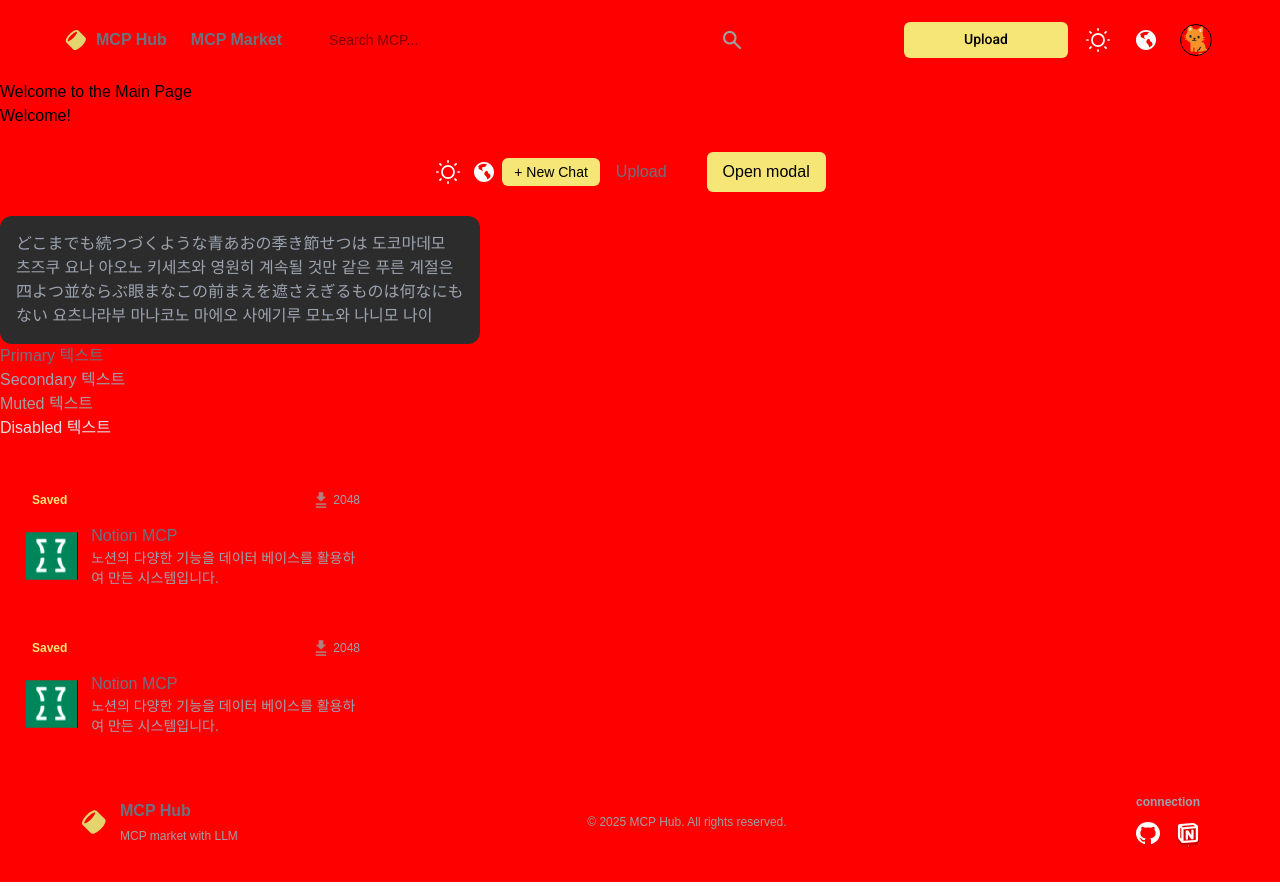
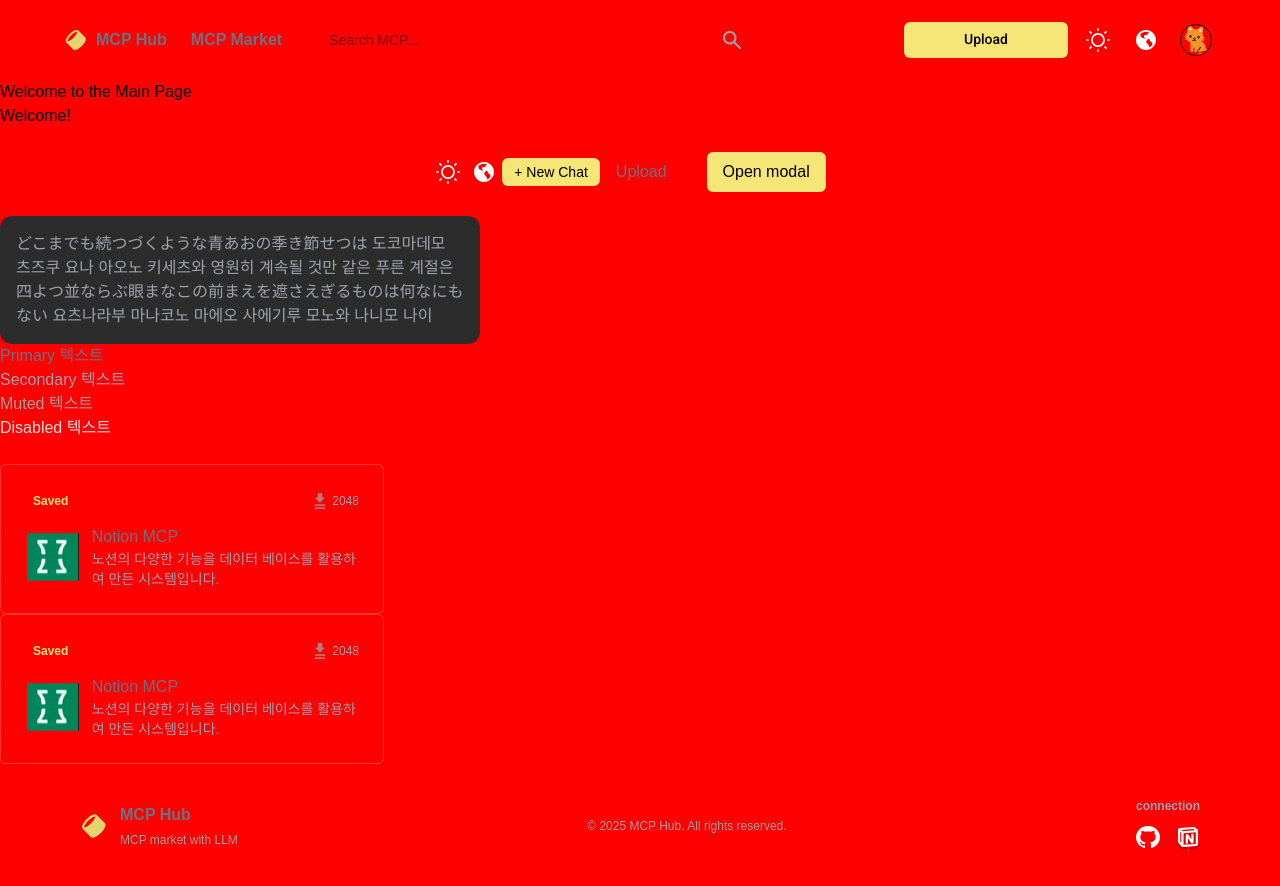
Before and after one commit to 8LOWUP/mcp-hub-FE, a Next.js app: page /en in a window 1280 px wide. Built offline with nearby package versions, Linux system fonts and the light colour scheme; a web font is replaced by a local one.

Commit message:
:sparkles:feat: mcp 카드 테두리 설정, 호버 적용

```diff
--- a/src/components/container/McpCard.tsx
+++ b/src/components/container/McpCard.tsx
@@ -26,9 +26,14 @@
         <Link
             href={`/mcp/${id}`}
             className={clsx(
-                "flex flex-col p-6 justify-items-center items-center w-full max-w-sm bg-surface-1 rounded-md",
+                "flex flex-col p-6 justify-items-center items-center w-full max-w-sm rounded-md",
+                "border border-white/20 bg-surface-1",
+                "transition-transform duration-300 ease-in-out",
+                "hover:scale-[1.03] hover:bg-[var(--bg-color-2)] hover:border-transparent",
+                "active:scale-[0.98] active:bg-[var(--bg-color-2)]",
                 className
             )}
+
         >
             {/* 상단 라벨 */}
             <div className="flex w-full justify-between items-center mb-3">
```
